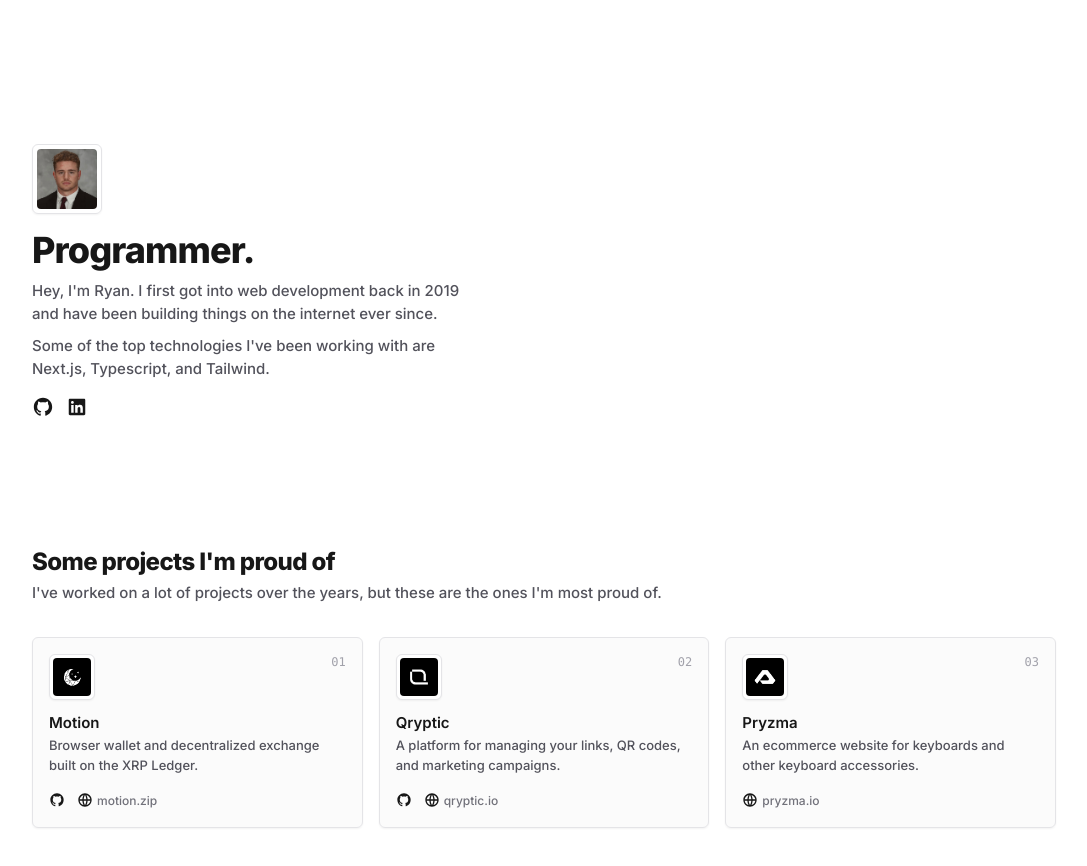
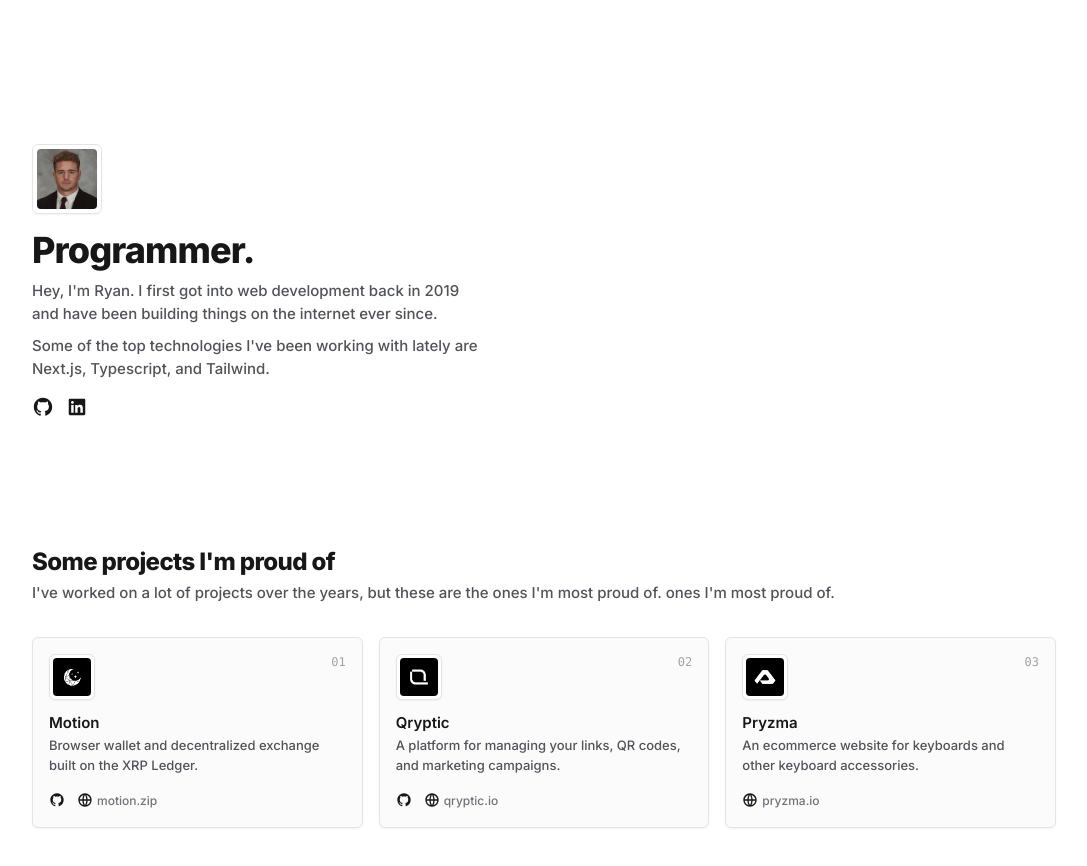
Before and after one commit to codethevoid/portfolio, a Next.js app: page / in a window 1280 px wide. Shown: the top 866 px of the page, without its empty margins (96-1183 px from the left). Built offline with nearby package versions, Linux system fonts and the light colour scheme.

Commit message:
escape apostraphes

```diff
--- a/app/hero.tsx
+++ b/app/hero.tsx
@@ -18,12 +18,12 @@ export const Hero = () => {
           Programmer.
         </h1>
         <p className="text-zinc-600 font-medium max-w-md text-[15px] max-md:text-sm">
-          Hey, I'm Ryan. I first got into web development back in 2019 and have
-          been building things on the internet ever since.
+          Hey, I&apos;m Ryan. I first got into web development back in 2019 and
+          have been building things on the internet ever since.
         </p>
         <p className="text-zinc-600 font-medium max-w-md text-[15px] max-md:text-sm">
-          Some of the top technologies I've been working with are Next.js,
-          Typescript, and Tailwind.
+          Some of the top technologies I&apos;ve been working with lately are
+          Next.js, Typescript, and Tailwind.
         </p>
       </div>
       <div className="flex gap-3">
--- a/app/projects.tsx
+++ b/app/projects.tsx
@@ -31,11 +31,11 @@ export const Projects = () => {
     <div className="space-y-8">
       <div className="space-y-1">
         <h2 className="text-2xl font-extrabold tracking-tight max-md:text-xl">
-          Some projects I'm proud of
+          Some projects I&apos;m proud of
         </h2>
         <p className="text-zinc-600 font-medium text-[15px] max-md:text-sm">
-          I've worked on a lot of projects over the years, but these are the
-          ones I'm most proud of.
+          I&apos;ve worked on a lot of projects over the years, but these are
+          the ones I&apos;m most proud of. ones I&apos;m most proud of.
         </p>
       </div>
       <div className="grid grid-cols-3 gap-4 max-md:grid-cols-1">
```
